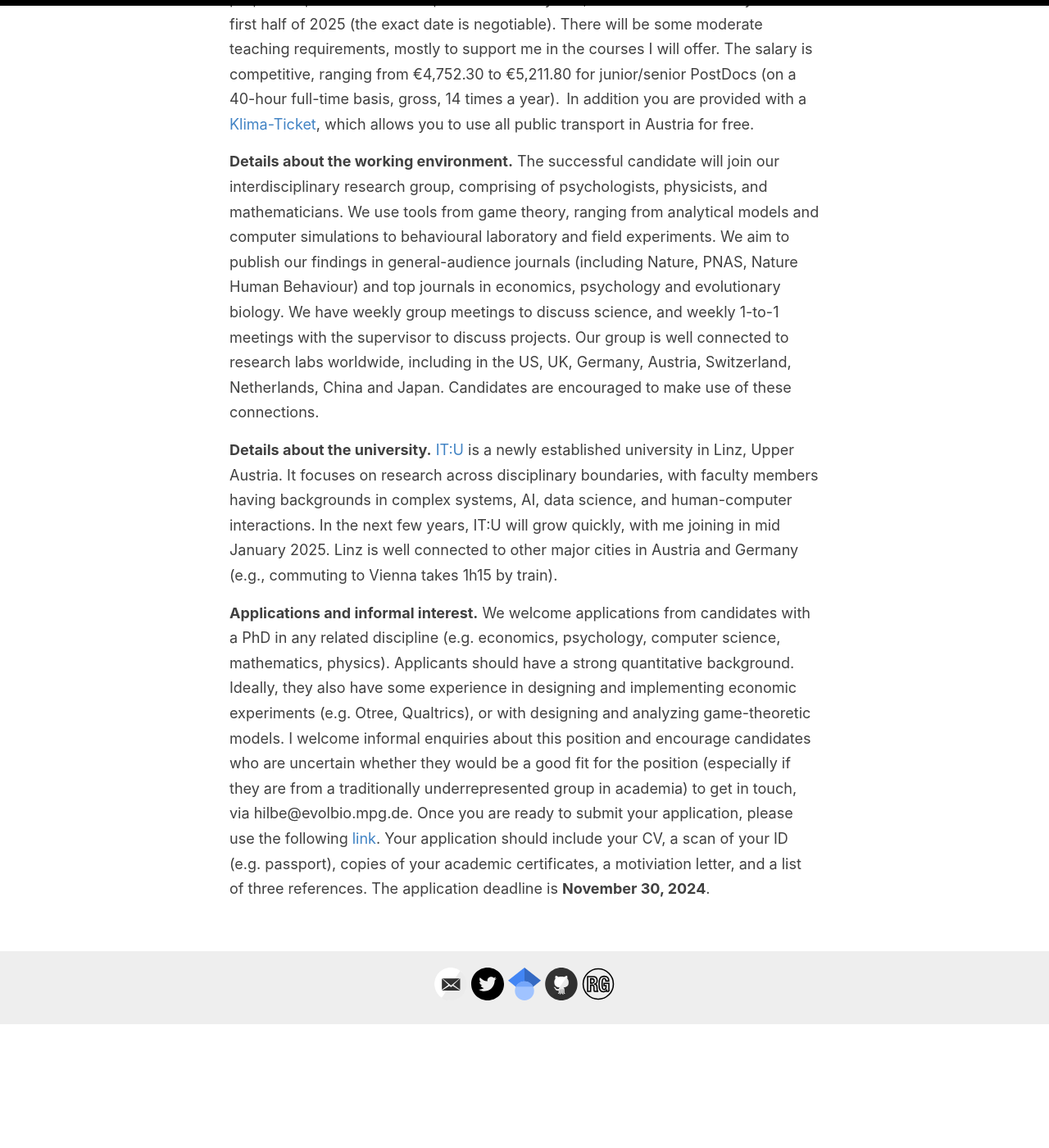
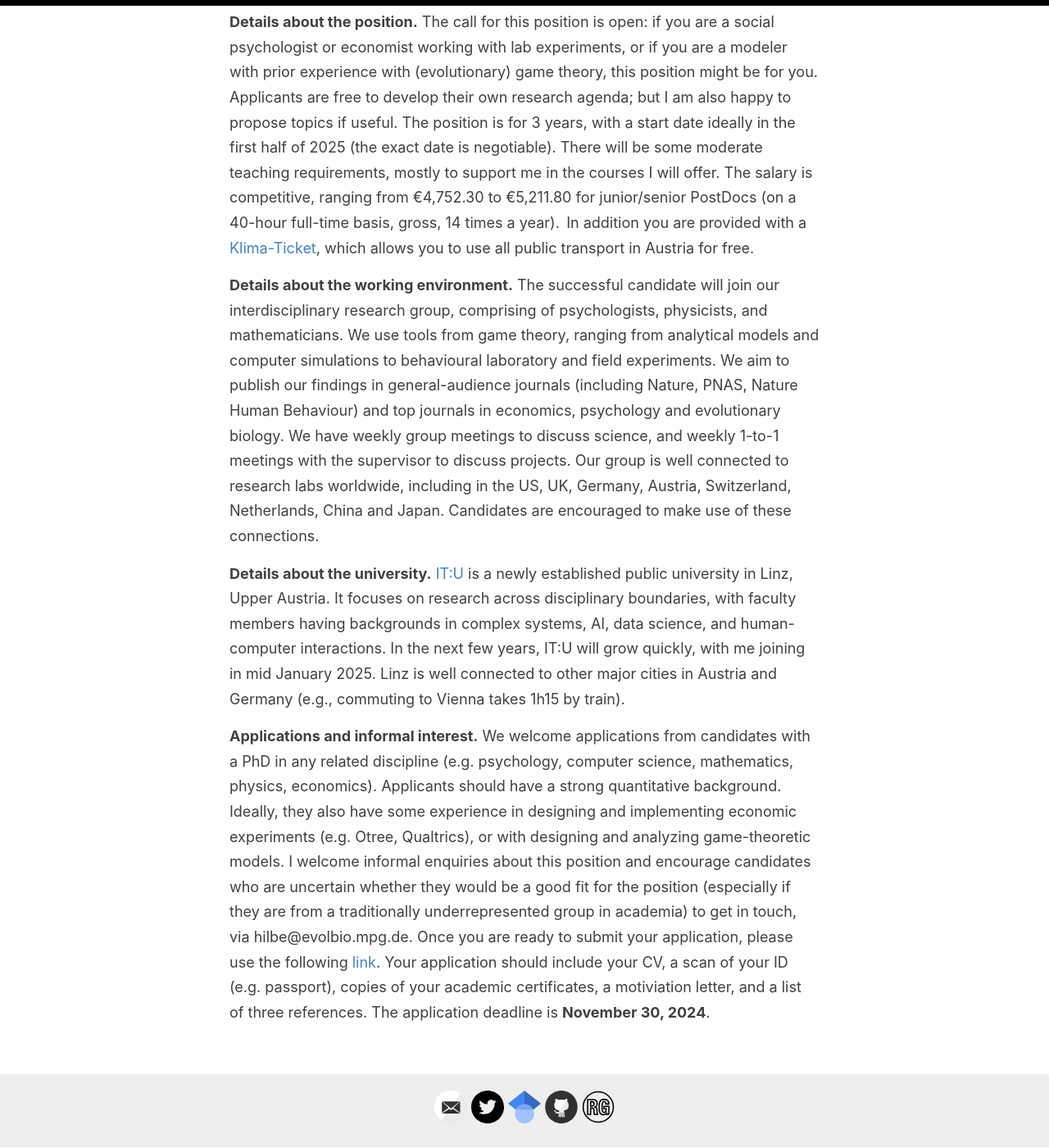
Before and after one commit to christian-hilbe/christian-hilbe.github.io, a Jekyll site: the page built from _pages/postdoc_position.md, in a window 1280 px wide and 1400 px high, scrolled down 646 px. Shown: the whole window at 82% size. Built offline with Jekyll 4.4.1, drawn with Linux system fonts in a browser that asks for light colours; before the commit the page ends 1895 px from its top, so only the background shows below that.

Commit message:
CH: Implementing some further minor changes

```diff
--- a/_pages/postdoc_position.md
+++ b/_pages/postdoc_position.md
@@ -4,7 +4,7 @@ title:
 permalink: /postdoc_position/
 ---
 
-![IT:U](/itulogo.png "interdisciplinary transformation university austria")
+<img src="../itulogo.png" class="center">
 
 I am currently looking for a Post-Doc to work with me and my group at [IT:U](https://it-u.at/en/research/research-groups/game-theory-and-evolutionary-dynamics/).
 In my [group](http://web.evolbio.mpg.de/social-behaviour/), we use game theory to study questions around cooperation and social behavior: What makes people cooperate? What is the impact of social norms and how do they change? And what real-world conditions, such as changing environments or extreme inequality challenge our assumptions of cooperation?
@@ -23,13 +23,13 @@ In addition you are provided with a [Klima-Ticket](https://www.klimaticket.at/en
 The successful candidate will join our interdisciplinary research group, comprising of psychologists, physicists, and mathematicians. We use tools from game theory, ranging from analytical models and computer simulations to behavioural laboratory and field experiments. We aim to publish our findings in general-audience journals (including Nature, PNAS, Nature Human Behaviour) and top journals in economics, psychology and evolutionary biology. We have weekly group meetings to discuss science, and weekly 1-to-1 meetings with the supervisor to discuss projects. Our group is well connected to research labs worldwide, including in the US, UK, Germany, Austria, Switzerland, Netherlands, China and Japan. Candidates are encouraged to make use of these connections.
 
 **Details about the university.**
-[IT:U](https://it-u.at/en) is a newly established university in Linz, Upper Austria.
+[IT:U](https://it-u.at/en) is a newly established public university in Linz, Upper Austria.
 It focuses on research across disciplinary boundaries, with faculty members having backgrounds in complex systems, AI, data science, and human-computer interactions.
 In the next few years, IT:U will grow quickly, with me joining in mid January 2025.
 Linz is well connected to other major cities in Austria and Germany (e.g., commuting to Vienna takes 1h15 by train).
 
 **Applications and informal interest.**
-We welcome applications from candidates with a PhD in any related discipline (e.g. economics, psychology, computer science, mathematics, physics).
+We welcome applications from candidates with a PhD in any related discipline (e.g. psychology, computer science, mathematics, physics, economics).
 Applicants should have a strong quantitative background.
 Ideally, they also have some experience in designing and implementing economic experiments (e.g. Otree, Qualtrics), or with designing and analyzing game-theoretic models.
 I welcome informal enquiries about this position and encourage candidates who are uncertain whether they would be a good fit for the position (especially if they are from a traditionally underrepresented group in academia) to get in touch, via hilbe@evolbio.mpg.de.
```
Also changed, not shown: itulogo.png (added).
